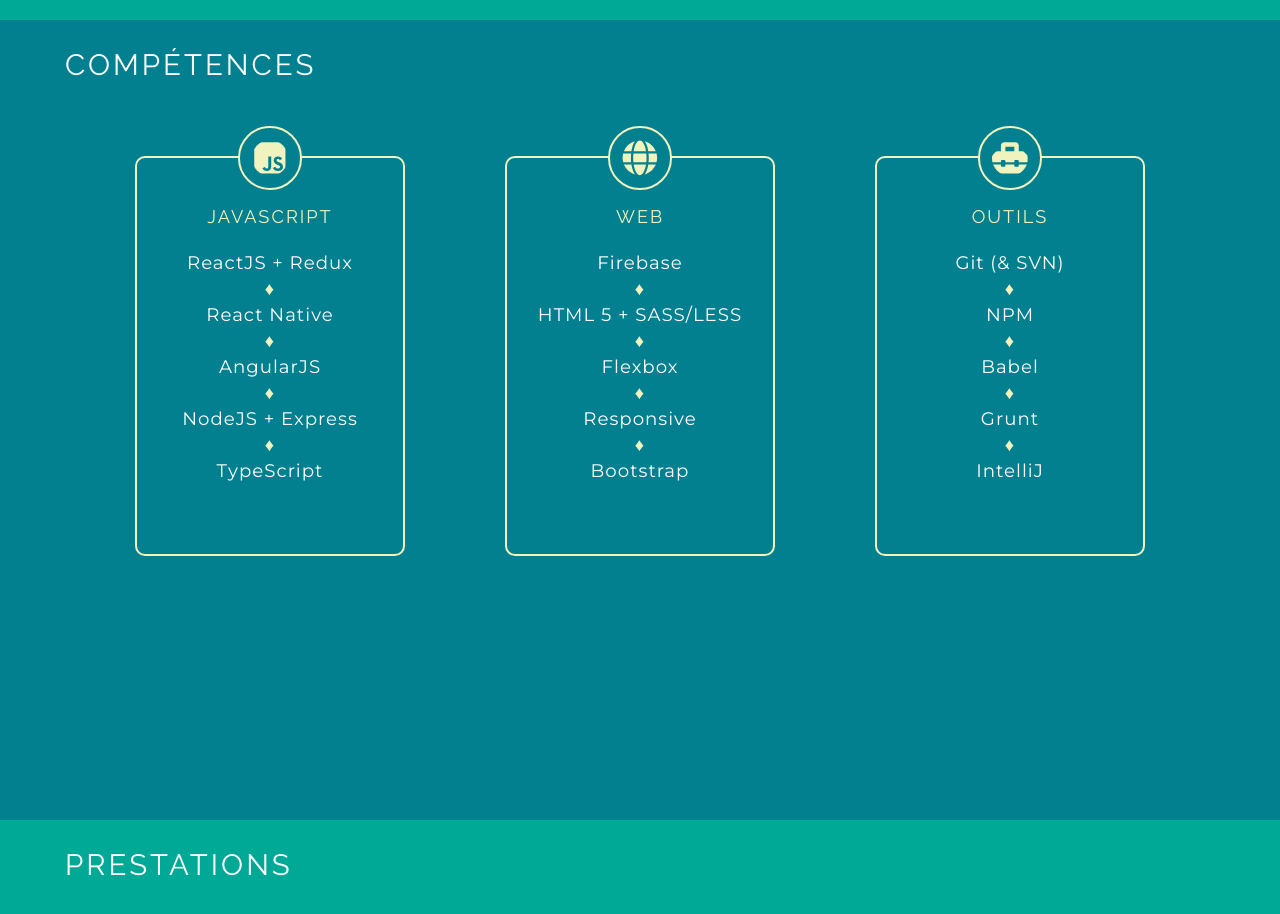
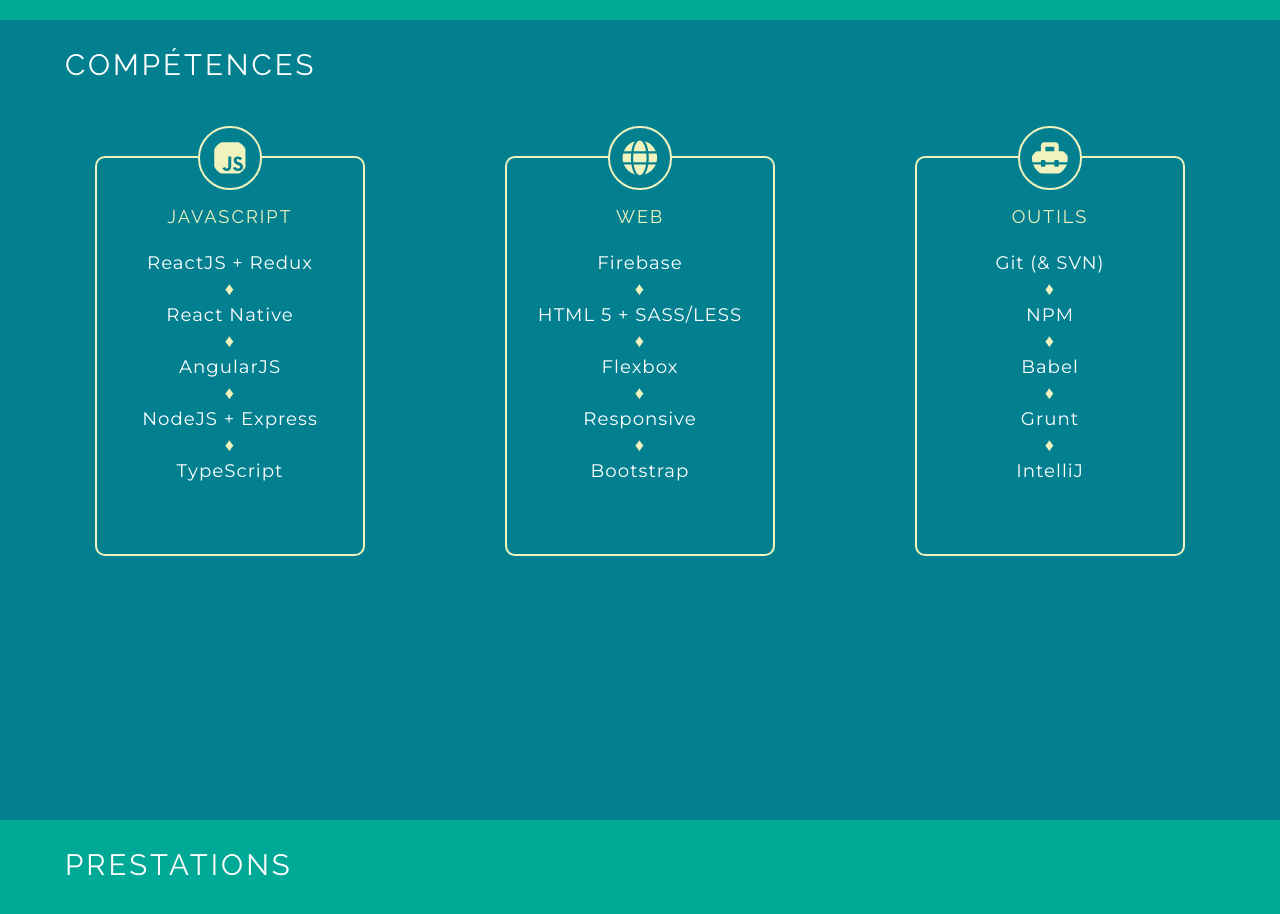
Before and after one commit to Dogson/site-perso, a React (Create React App) app: page / in a window 1280 px wide. Shown: the part 1580-2494 px from the top of the page. Built offline with nearby package versions, Linux system fonts and the light colour scheme; a small style sheet from the web is missing; a web font is replaced by a local one.

Commit message:
(fix) skills card css fix

```diff
--- a/src/components/Skills/skills.scss
+++ b/src/components/Skills/skills.scss
@@ -11,14 +11,6 @@
   flex-wrap: wrap;
   flex: 1;
   color: white;
-
-
-  // workaround for space evenly on IE
-  &:before,
-  &:after {
-    content: '';
-    display: block;
-  }
 }
 
 .skills-container .body-section {
```
